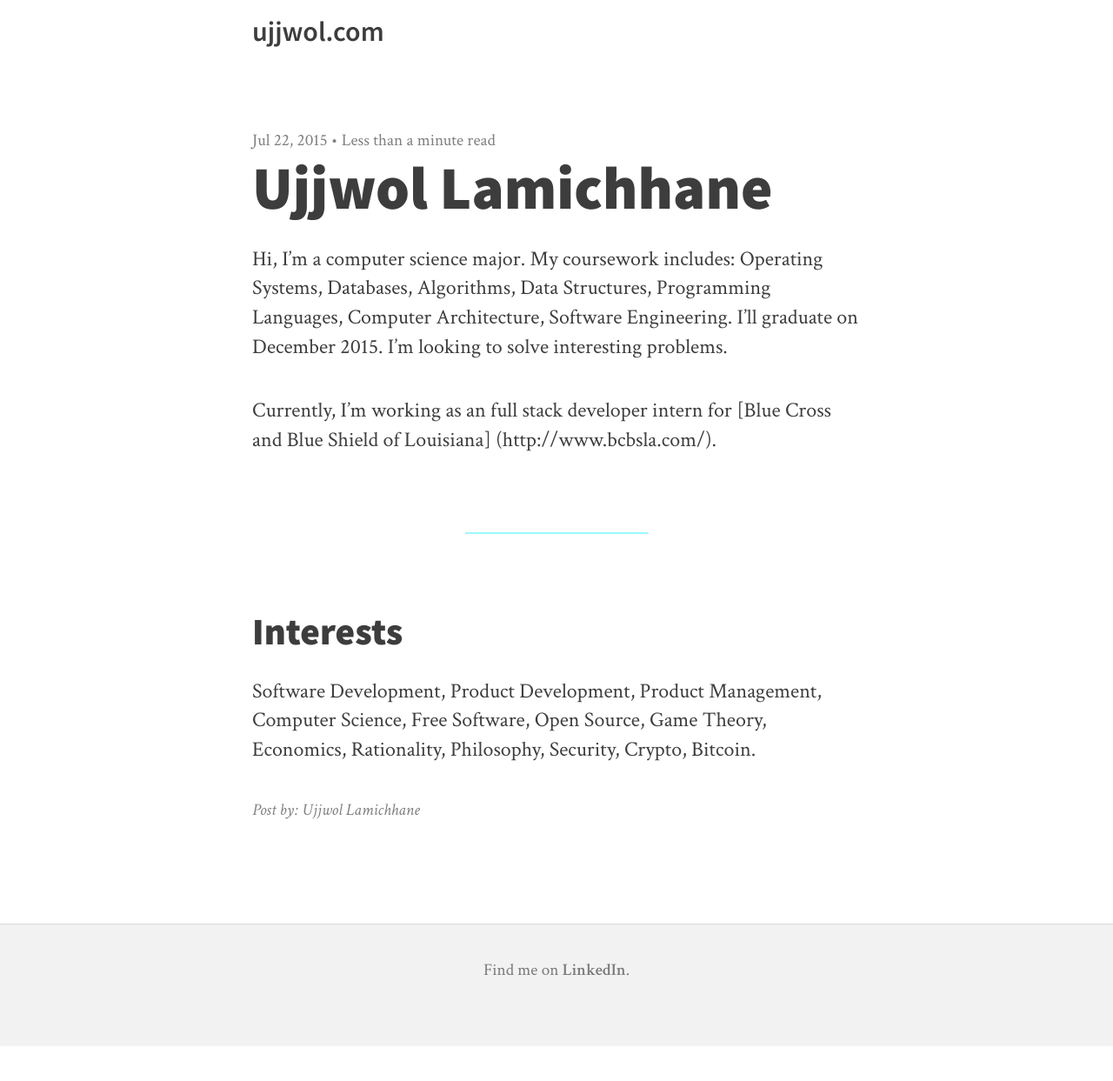
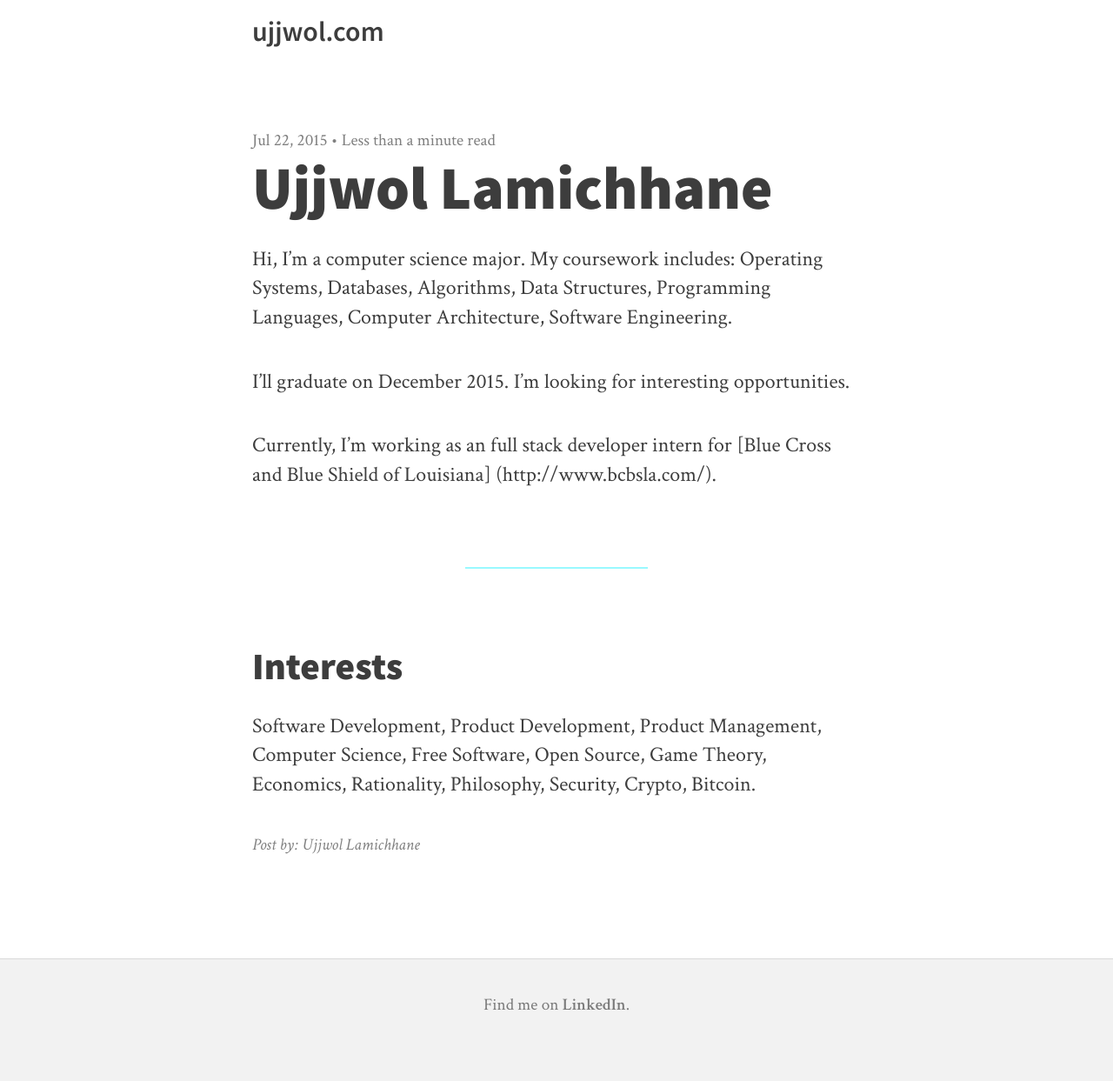
Before and after one commit to Ujjwol/ujjwol.github.io, a Jekyll site: the page built from _posts/2015-07-22-theme-introduction.md, in a window 1280 px wide. Shown: the whole page at 87% size. Built offline with Jekyll 4.4.1, drawn with Linux system fonts in a browser that asks for light colours; nearby versions of some CDN libraries; before the commit the page ends 1203 px from its top, so only the background shows below that.

Commit message:
Update 2015-07-22-theme-introduction.md

```diff
--- a/_posts/2015-07-22-theme-introduction.md
+++ b/_posts/2015-07-22-theme-introduction.md
@@ -3,7 +3,9 @@ title: Ujjwol Lamichhane
 
 ---
 
-Hi, I'm a computer science major. My coursework includes: Operating Systems, Databases, Algorithms, Data Structures, Programming Languages, Computer Architecture, Software Engineering. I'll graduate on December 2015. I'm looking to solve interesting problems.
+Hi, I'm a computer science major. My coursework includes: Operating Systems, Databases, Algorithms, Data Structures, Programming Languages, Computer Architecture, Software Engineering.
+
+I'll graduate on December 2015. I'm looking for interesting opportunities.
 
 Currently, I'm working as an full stack developer intern for [Blue Cross and Blue Shield of Louisiana] (http://www.bcbsla.com/).
 
```
